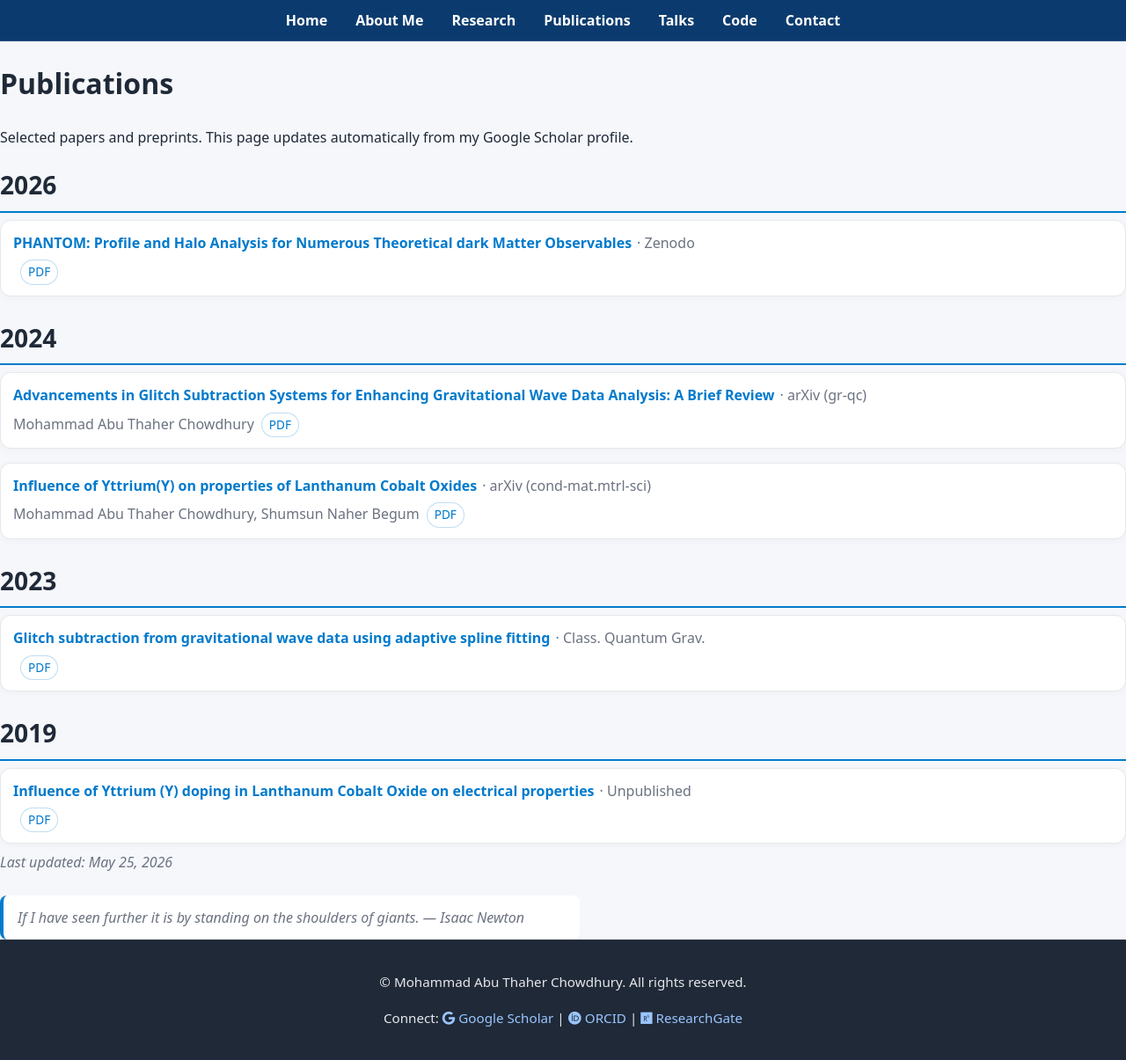
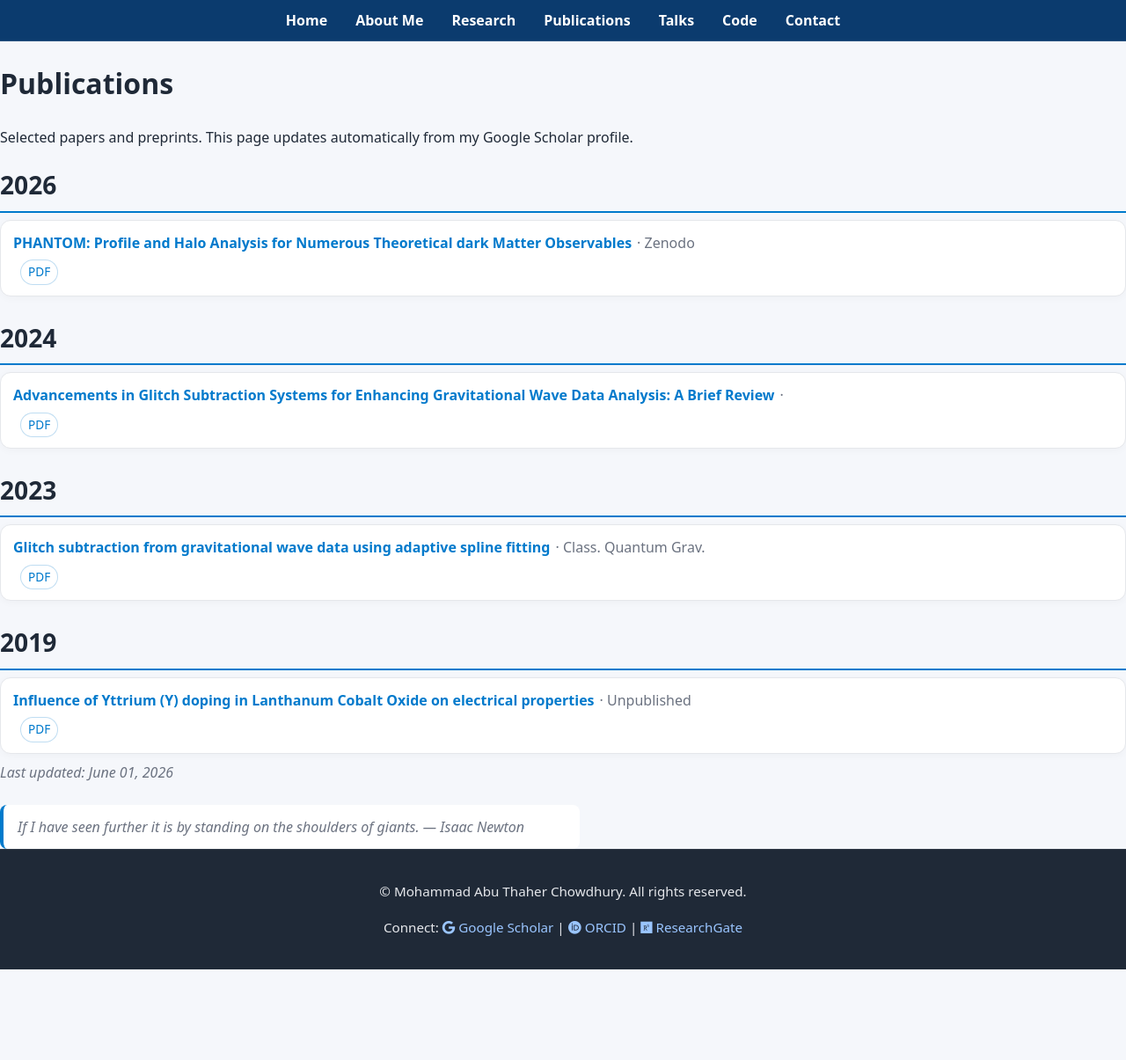
Before and after one commit to matc-thaher/website, a Jekyll site: the page built from publications.md, in a window 1280 px wide and 1205 px high. Shown: the whole window at 88% size. Built offline with Jekyll 4.4.1, drawn with Linux system fonts in a browser that asks for light colours.

Commit message:
chore: merged publications (Scholar + arXiv + ORCID + Crossref)

```diff
--- a/_data/scholar.json
+++ b/_data/scholar.json
@@ -1,5 +1,5 @@
 {
-  "updated": "2026-05-25T08:19:25.700413Z",
+  "updated": "2026-06-01T09:39:58.013733Z",
   "publications": [
     {
       "title": "PHANTOM: Profile and Halo Analysis for Numerous Theoretical dark Matter Observables",
@@ -15,29 +15,15 @@
       ]
     },
     {
-      "title": "Influence of Yttrium(Y) on properties of Lanthanum Cobalt Oxides",
-      "authors": "Mohammad Abu Thaher Chowdhury, Shumsun Naher Begum",
+      "title": "Advancements in Glitch Subtraction Systems for Enhancing Gravitational Wave Data Analysis: A Brief Review",
+      "authors": "",
       "year": 2024,
-      "venue": "arXiv (cond-mat.mtrl-sci)",
-      "url": "https://arxiv.org/abs/2408.15798v1",
-      "pdf_url": "https://arxiv.org/pdf/2408.15798v1",
-      "doi": "",
-      "citations": 0,
-      "source": [
-        "arxiv"
-      ]
-    },
-    {
-      "title": "Advancements in Glitch Subtraction Systems for Enhancing Gravitational Wave Data Analysis: A Brief Review",
-      "authors": "Mohammad Abu Thaher Chowdhury",
-      "year": 2024,
-      "venue": "arXiv (gr-qc)",
-      "url": "https://arxiv.org/abs/2406.01318v1",
-      "pdf_url": "https://arxiv.org/pdf/2406.01318v1",
+      "venue": "",
+      "url": "https://arxiv.org/abs/2406.01318",
+      "pdf_url": "",
       "doi": "10.48550/ARXIV.2406.01318",
       "citations": 0,
       "source": [
-        "arxiv",
         "orcid"
       ]
     },
```
